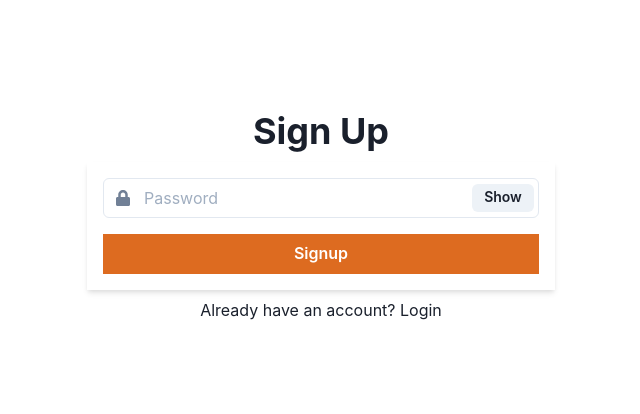
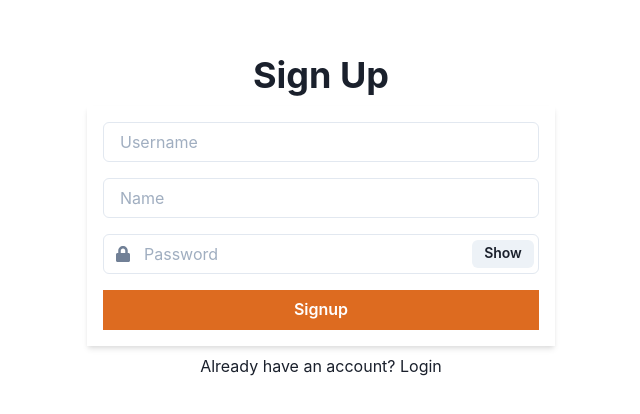
Before and after one commit to timothy-dillan/bgp-app-dev-competition-3, a React (Create React App) app in the folder frontend/: page /signup in a window 1280 px wide. Shown: the part 184-598 px from the top of the page, without its empty margins (319-959 px from the left). Built offline with nearby package versions, Linux system fonts and the light colour scheme.

Commit message:
add username name on login and signup

```diff
--- a/frontend/src/pages/login.js
+++ b/frontend/src/pages/login.js
@@ -12,6 +12,8 @@ const CFaLock = chakra(FaLock);
 const LoginPage = () => {
     const [showPassword, setShowPassword] = useState(false);
     const handleShowClick = () => setShowPassword(!showPassword);
+    const [username, setUsername] = useState("")
+    const [password, setPassword] = useState("")
 
     return (
         <Flex
@@ -36,6 +38,14 @@ const LoginPage = () => {
                             boxShadow="md"
                         >
                             <FormControl>
+                                <Input
+                                    type="text"
+                                    placeholder="Username"
+                                    value={username}
+                                    onChange={event => setUsername(event.currentTarget.value)}
+                                />
+                            </FormControl>
+                            <FormControl>
                                 <InputGroup>
                                     <InputLeftElement
                                         pointerEvents="none"
@@ -45,6 +55,8 @@ const LoginPage = () => {
                                     <Input
                                         type={showPassword ? "text" : "password"}
                                         placeholder="Password"
+                                        value={password}
+                                        onChange={event => setPassword(event.currentTarget.value)}
                                     />
                                     <InputRightElement width="4.5rem">
                                         <Button h="1.75rem" size="sm" onClick={handleShowClick}>
@@ -55,10 +67,10 @@ const LoginPage = () => {
                             </FormControl>
                             <Button
                                 borderRadius={0}
-                                type="submit"
                                 variant="solid"
                                 colorScheme="orange"
                                 width="full"
+                                onClick={() => alert(username + password)}
                             >
                                 Login
                             </Button>
--- a/frontend/src/pages/signup.js
+++ b/frontend/src/pages/signup.js
@@ -12,6 +12,10 @@ const CFaLock = chakra(FaLock);
 const SignupPage = () => {
     const [showPassword, setShowPassword] = useState(false);
     const handleShowClick = () => setShowPassword(!showPassword);
+
+    const [username, setUsername] = useState("")
+    const [password, setPassword] = useState("")
+    const [name, setName] = useState("")
 
     return (
         <Flex
@@ -36,6 +40,23 @@ const SignupPage = () => {
                             boxShadow="md"
                         >
                             <FormControl>
+                                <Input
+                                    type="text"
+                                    placeholder="Username"
+                                    value={username}
+                                    onChange={event => setUsername(event.currentTarget.value)}
+                                />
+                            </FormControl>
+                            <FormControl>
+                                    <Input
+                                        type="text"
+                                        placeholder="Name"
+                                        value={name}
+                                        onChange={event => setName(event.currentTarget.value)}
+                                    />
+
+                            </FormControl>
+                            <FormControl>
                                 <InputGroup>
                                     <InputLeftElement
                                         pointerEvents="none"
@@ -45,6 +66,8 @@ const SignupPage = () => {
                                     <Input
                                         type={showPassword ? "text" : "password"}
                                         placeholder="Password"
+                                        value={password}
+                                        onChange={event => setPassword(event.currentTarget.value)}
                                     />
                                     <InputRightElement width="4.5rem">
                                         <Button h="1.75rem" size="sm" onClick={handleShowClick}>
@@ -55,10 +78,10 @@ const SignupPage = () => {
                             </FormControl>
                             <Button
                                 borderRadius={0}
-                                type="submit"
                                 variant="solid"
                                 colorScheme="orange"
                                 width="full"
+                                onClick={() => alert(name + username + password)}
                             >
                                 Signup
                             </Button>
```
